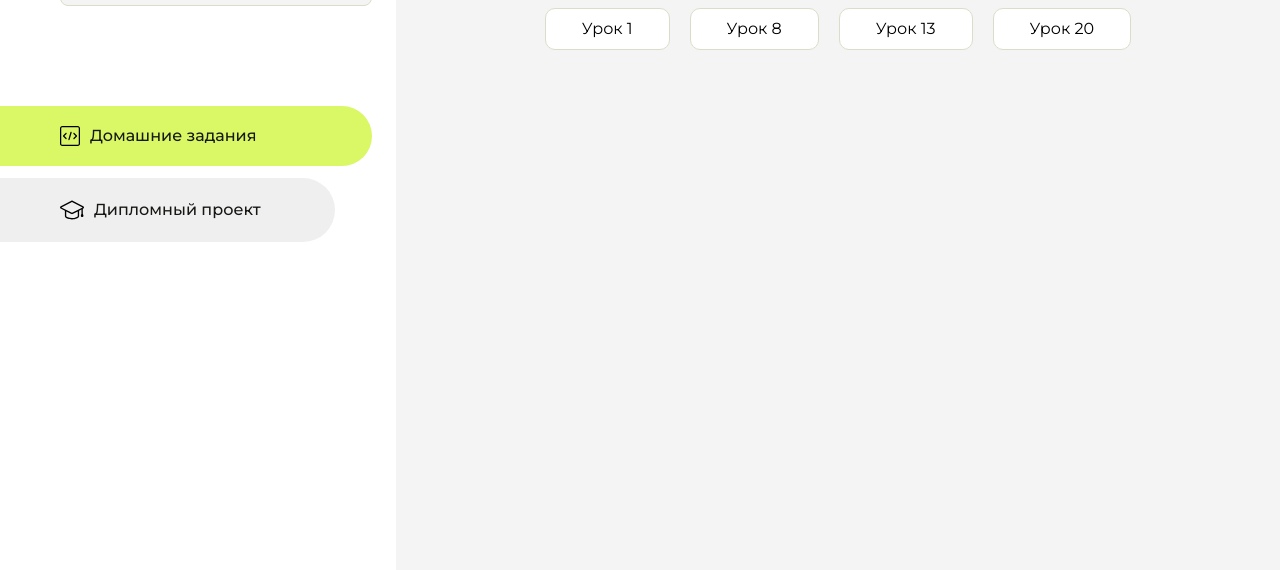
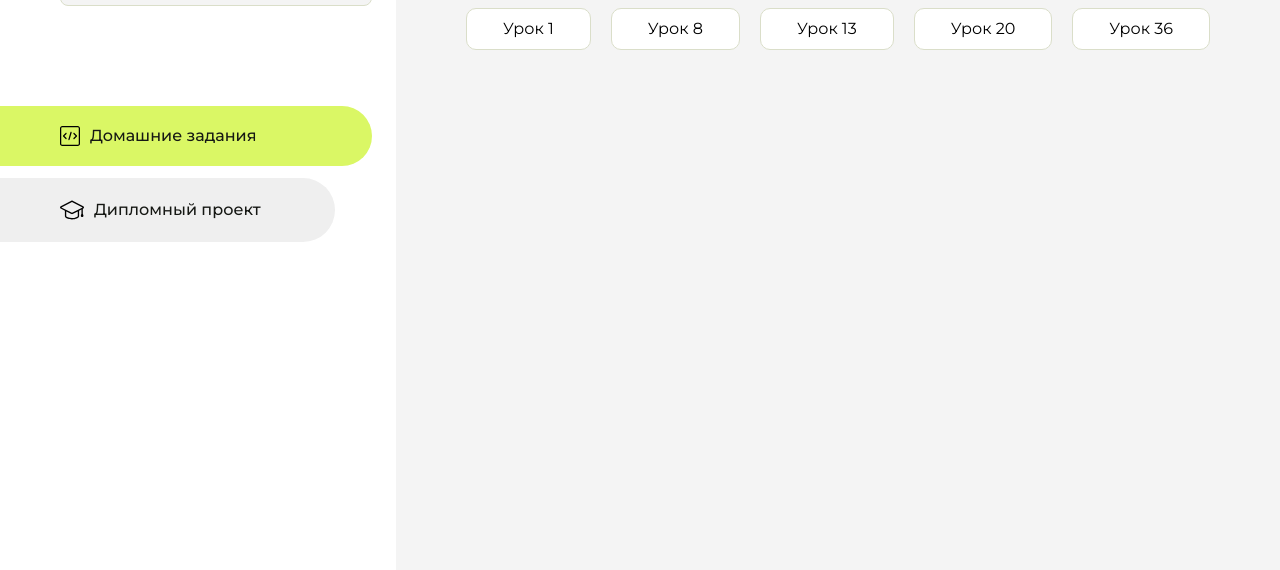
Before and after one commit to Virzum/homework, a plain HTML site: page index.html in a window 1280 px wide. Shown: the part 230-800 px from the top of the page. Drawn offline with Linux system fonts and the light colour scheme.

Commit message:
Update index.html

```diff
--- a/index.html
+++ b/index.html
@@ -104,6 +104,9 @@
                     <li class="content__list-item">
                         <a href="homework20/index.html">Урок 20</a>
                     </li>
+                    <li class="content__list-item">
+                        <a href="homework-36/index.html">Урок 36</a>
+                    </li>
                 </ul>
             </div>
             <div class="content__block hidden" id="diplomBlock">
```
